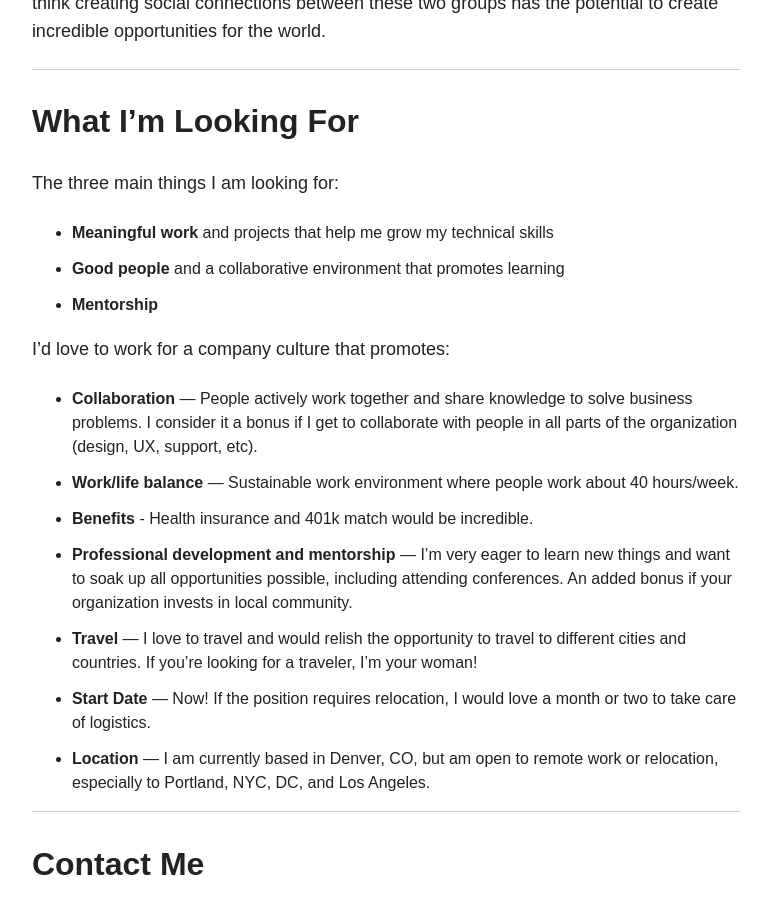
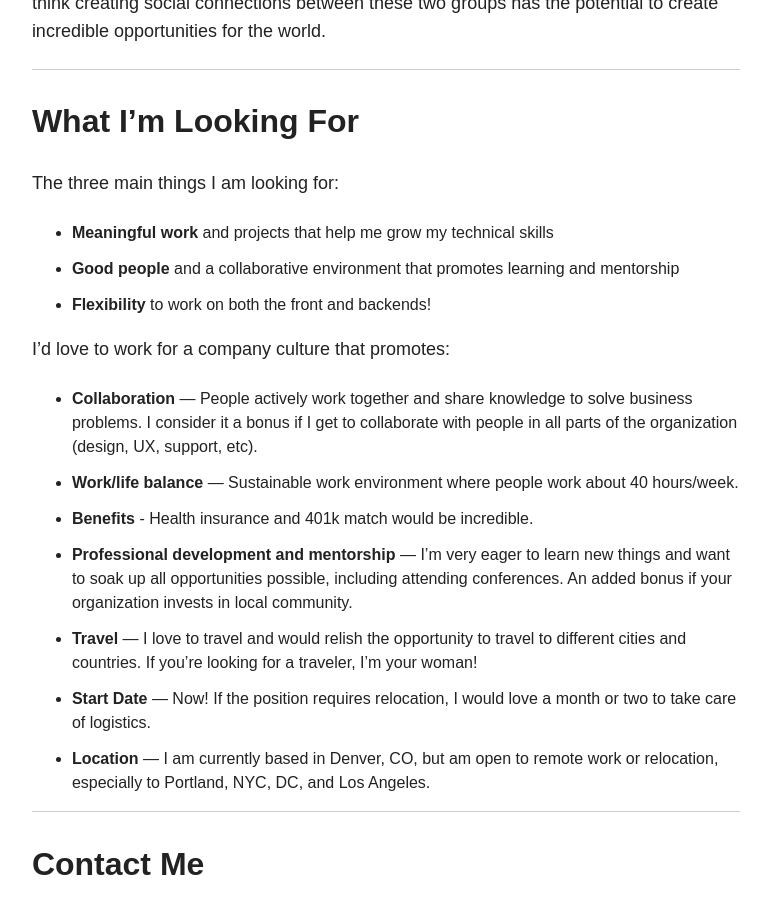
Before and after one commit to teresafinn/teresafinn.github.io, a Jekyll site: the page built from work/index.md, in a window 1280 px wide and 900 px high, scrolled down 1782 px. Shown: the whole window, without its empty margins (254-1025 px from the left). Built offline with Jekyll 4.4.1, drawn with Linux system fonts in a browser that asks for light colours; nearby versions of some CDN libraries.

Commit message:
Update work

```diff
--- a/work/index.md
+++ b/work/index.md
@@ -32,8 +32,8 @@
 The three main things I am looking for:
 
 * **Meaningful work** and projects that help me grow my technical skills
-* **Good people** and a collaborative environment that promotes learning
-* **Mentorship**
+* **Good people** and a collaborative environment that promotes learning and mentorship
+* **Flexibility** to work on both the front and backends!
 
 I'd love to work for a company culture that promotes:
 
```
